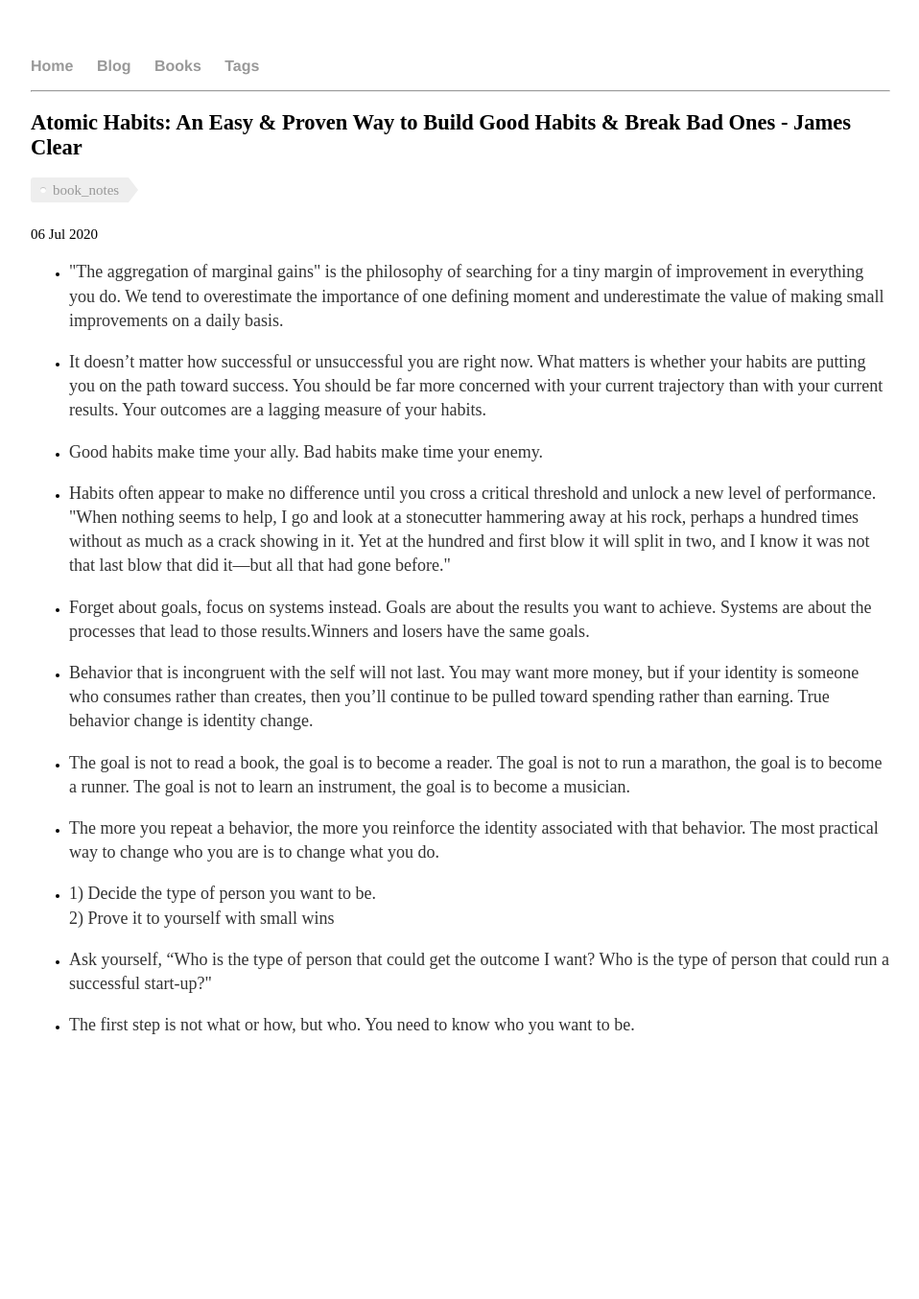
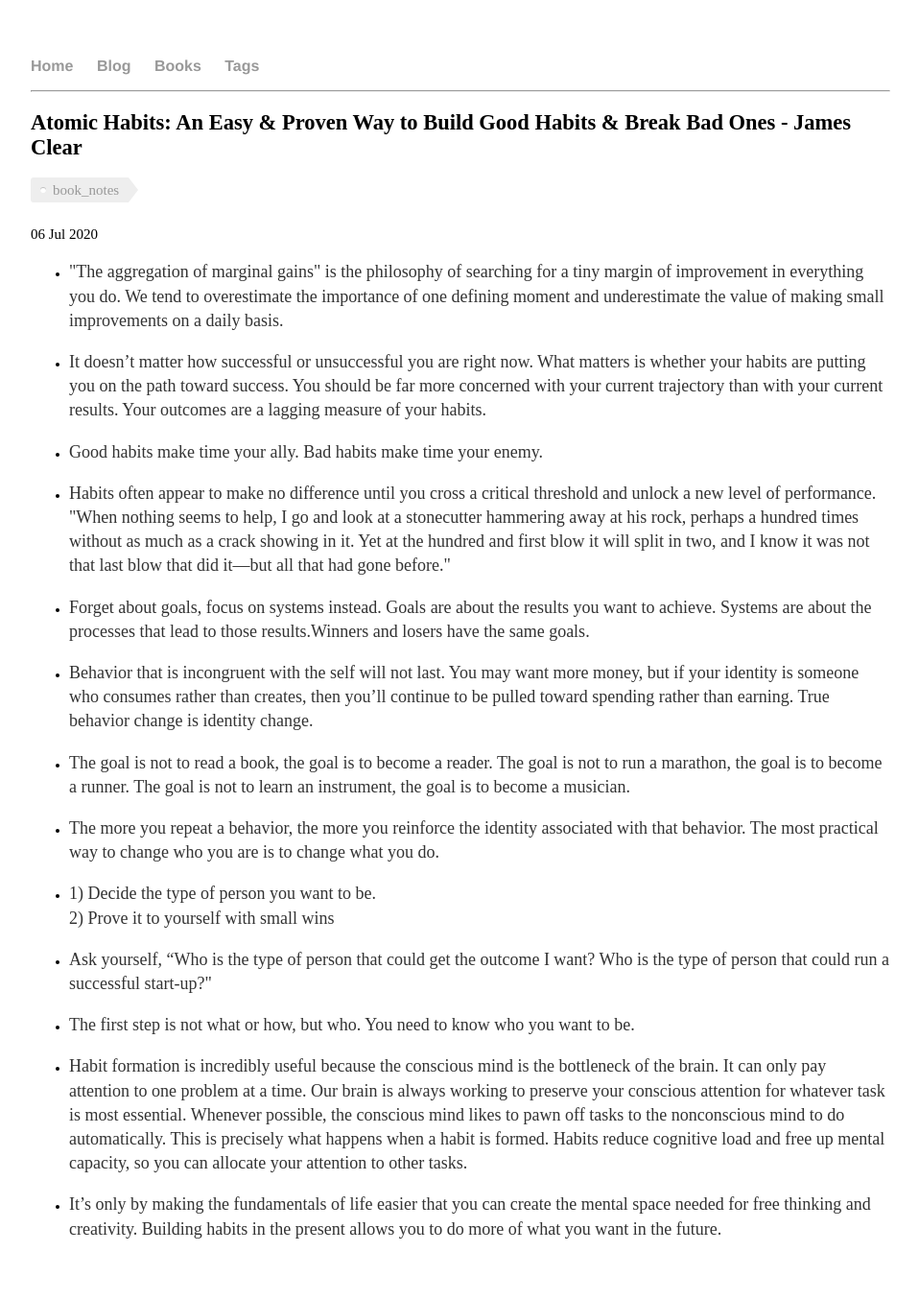
Before and after one commit to manaschaturvedi/manaschaturvedi.github.io, a Jekyll site: the page built from _posts/2020-07-06-atomic-habits-book-note.md, in a window 1280 px wide. Shown: the whole page at 96% size, without its empty margins (160-1118 px from the left). Built offline with Jekyll 4.4.1, drawn with Linux system fonts in a browser that asks for light colours; before the commit the page ends 1141 px from its top, so only the background shows below that.

Commit message:
updating atomic habits book notes

```diff
--- a/_posts/2020-07-06-atomic-habits-book-note.md
+++ b/_posts/2020-07-06-atomic-habits-book-note.md
@@ -28,3 +28,7 @@
 - <p>Ask yourself, “Who is the type of person that could get the outcome I want? Who is the type of person that could run a successful start-up?"</p>
 
 - <p>The first step is not what or how, but who. You need to know who you want to be.</p>
+
+- <p>Habit formation is incredibly useful because the conscious mind is the bottleneck of the brain. It can only pay attention to one problem at a time. Our brain is always working to preserve your conscious attention for whatever task is most essential. Whenever possible, the conscious mind likes to pawn off tasks to the nonconscious mind to do automatically. This is precisely what happens when a habit is formed. Habits reduce cognitive load and free up mental capacity, so you can allocate your attention to other tasks.</p>
+
+- <p>It’s only by making the fundamentals of life easier that you can create the mental space needed for free thinking and creativity. Building habits in the present allows you to do more of what you want in the future.</p>
```
